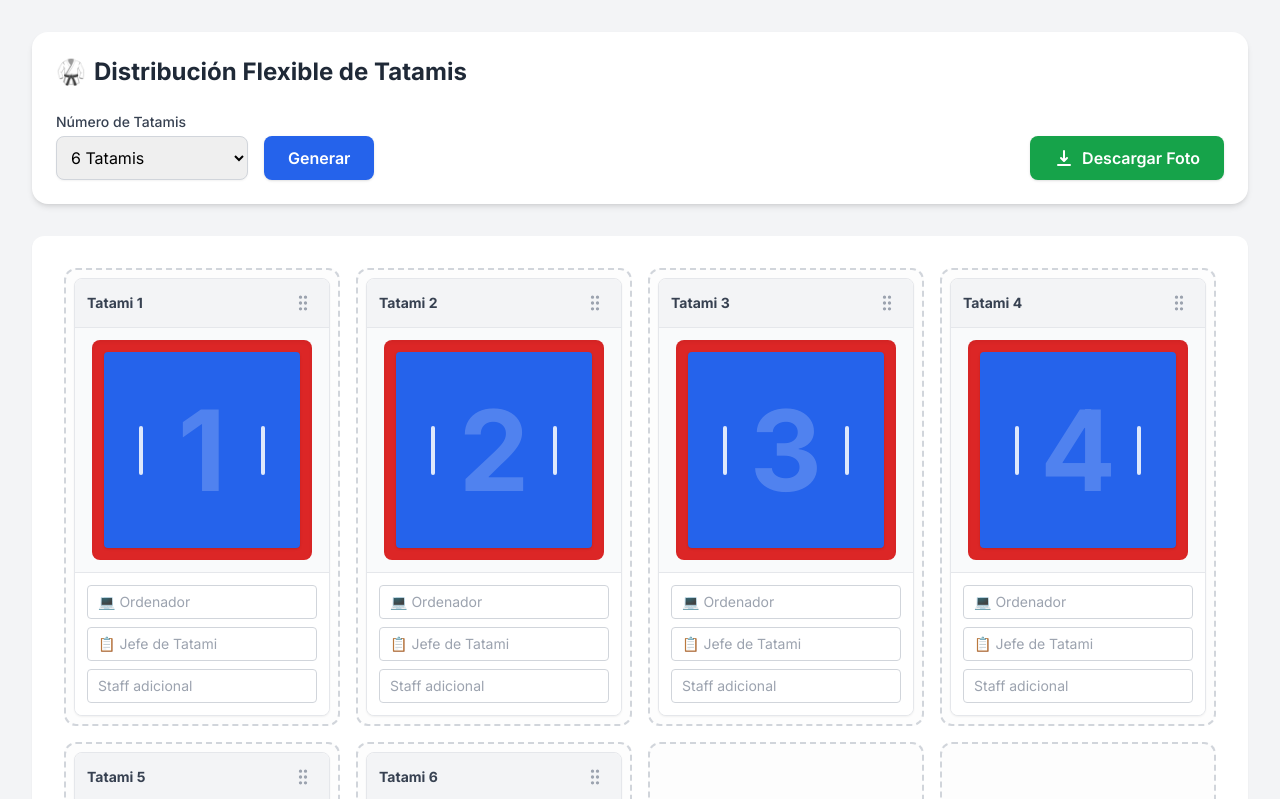
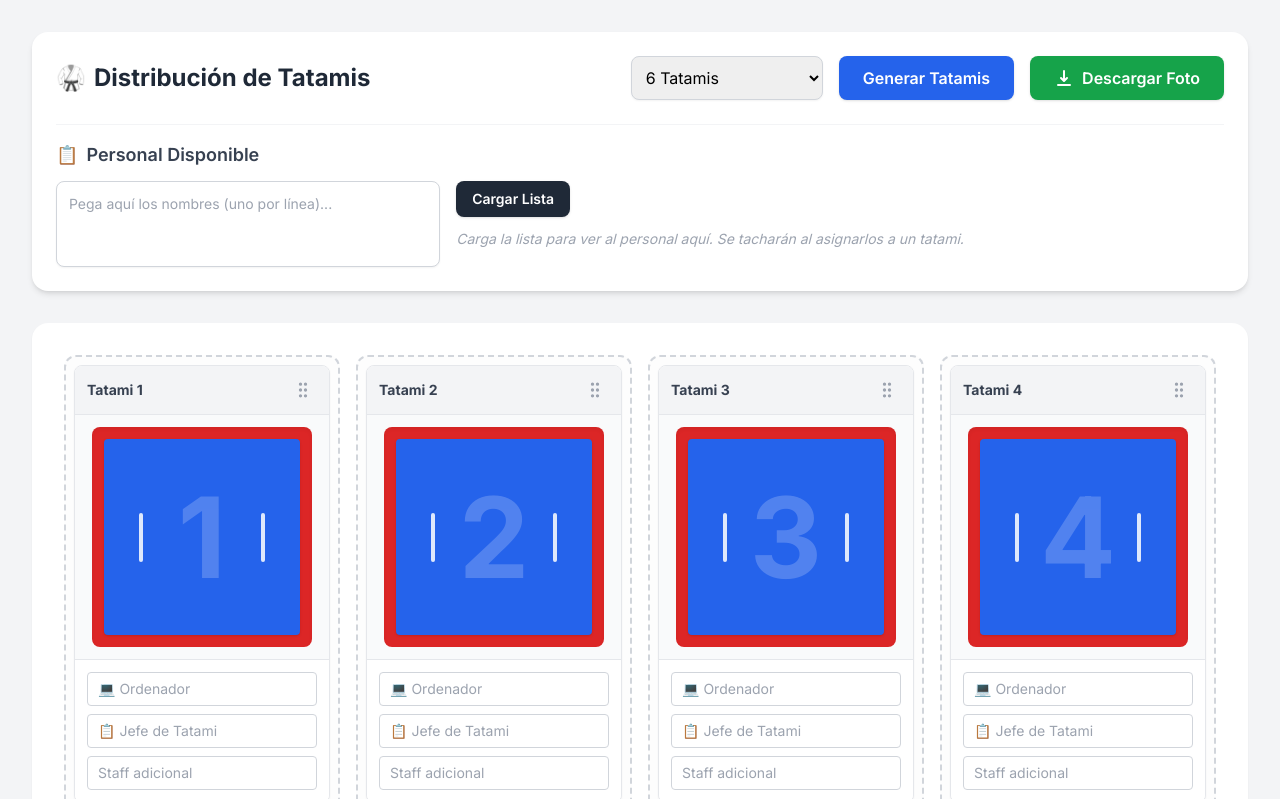
Before and after one commit to jesusroloredo-oss/tatamis, a plain HTML site: page index.html in a window 1280 px wide. Both pictures are taken after a click on the button "Descargar Foto". Shown: the top 799 px of the page. Drawn offline with nearby package versions, Linux system fonts and the light colour scheme.

Commit message:
Refactor comments and improve staff management UI
Updated comments for clarity and improved readability in the HTML structure. Adjusted button labels and added functionality for staff management.

```diff
--- a/index.html
+++ b/index.html
@@ -20,12 +20,12 @@
             background-color: #f3f4f6;
         }
 
-        /* Estilo para el texto principal del staff para asegurar lectura */
+        /* Sombra para mejorar la legibilidad de los nombres en el tatami */
         .text-shadow {
             text-shadow: 1px 1px 3px rgba(0,0,0,0.8), 0 0 5px rgba(0,0,0,0.6);
         }
 
-        /* Slots donde se colocan los tatamis (ahora ajustados para 4 columnas) */
+        /* Slots (huecos) de la cuadrícula de 4x4 */
         .slot {
             min-height: 380px;
             transition: border-color 0.2s, background-color 0.2s;
@@ -51,7 +51,7 @@
             cursor: grabbing;
         }
 
-        /* Reglas CSS exclusivas para el momento de exportar la foto */
+        /* Reglas de exportación para limpiar la imagen capturada */
         body.export-mode .inputs-container,
         body.export-mode .drag-handle {
             display: none !important;
@@ -60,27 +60,27 @@
         body.export-mode .slot {
             border-color: transparent !important;
             background-color: transparent !important;
-            min-height: auto !important; /* Evita espacios gigantes si hay columnas vacías */
+            min-height: auto !important;
         }
 
         body.export-mode #capture-area {
-            background-color: #ffffff; /* Fondo blanco limpio y profesional */
+            background-color: #ffffff;
             padding: 20px;
         }
     </style>
 </head>
 <body class="min-h-screen p-4 md:p-8 flex flex-col items-center">
 
+    <!-- Controles Superiores (NO salen en la foto) -->
     <div class="max-w-[1400px] w-full bg-white rounded-2xl shadow-md p-6 mb-8">
-        <h1 class="text-2xl font-bold text-gray-800 mb-6 flex items-center gap-2">
-            <span>🥋</span> Distribución Flexible de Tatamis
+        <div class="flex flex-col md:flex-row justify-between items-start md:items-center gap-4 mb-6">
+            <h1 class="text-2xl font-bold text-gray-800 flex items-center gap-2">
+                <span>🥋</span> Distribución de Tatamis
             </h1>
 
-        <div class="flex flex-col sm:flex-row gap-4 items-end">
+            <div class="flex flex-col sm:flex-row gap-4 w-full md:w-auto">
                 <div class="w-full sm:w-48">
-                <label class="block text-sm font-medium text-gray-700 mb-1">Número de Tatamis</label>
                     <select id="select-tatamis" class="w-full border-gray-300 rounded-lg shadow-sm border p-2.5 focus:ring-blue-500 focus:border-blue-500 outline-none">
-                    <!-- Ampliado hasta 16 por si usas todos los slots -->
                         <option value="1">1 Tatami</option>
                         <option value="2">2 Tatamis</option>
                         <option value="3">3 Tatamis</option>
@@ -101,20 +101,42 @@
                 </div>
 
                 <button id="btn-generar" class="w-full sm:w-auto bg-blue-600 hover:bg-blue-700 text-white font-semibold py-2.5 px-6 rounded-lg shadow transition-colors">
-                Generar
+                    Generar Tatamis
                 </button>
 
-            <button id="btn-descargar" class="w-full sm:w-auto bg-green-600 hover:bg-green-700 text-white font-semibold py-2.5 px-6 rounded-lg shadow transition-colors ml-auto flex items-center justify-center gap-2">
+                <button id="btn-descargar" class="w-full sm:w-auto bg-green-600 hover:bg-green-700 text-white font-semibold py-2.5 px-6 rounded-lg shadow transition-colors flex items-center justify-center gap-2">
                     <svg xmlns="http://www.w3.org/2000/svg" class="h-5 w-5" viewBox="0 0 20 20" fill="currentColor"><path fill-rule="evenodd" d="M3 17a1 1 0 011-1h12a1 1 0 110 2H4a1 1 0 01-1-1zm3.293-7.707a1 1 0 011.414 0L9 10.586V3a1 1 0 112 0v7.586l1.293-1.293a1 1 0 111.414 1.414l-3 3a1 1 0 01-1.414 0l-3-3a1 1 0 010-1.414z" clip-rule="evenodd" /></svg>
                     Descargar Foto
                 </button>
             </div>
         </div>
 
-    <!-- Área de Captura y Cuadrícula (Ahora 4 columnas: lg:grid-cols-4) -->
-    <div class="max-w-[1400px] w-full bg-white rounded-2xl shadow-sm p-4 overflow-hidden rounded-xl">
+        <!-- Sección de Personal Disponible -->
+        <div class="mt-4 pt-4 border-t border-gray-100">
+            <h2 class="text-lg font-semibold text-gray-700 mb-3 flex items-center gap-2">
+                <span>📋</span> Personal Disponible
+            </h2>
+            <div class="flex flex-col sm:flex-row gap-4 items-start">
+                <textarea id="staff-textarea" rows="3" class="w-full sm:w-1/3 border border-gray-300 rounded-lg p-3 text-sm focus:ring-blue-500 focus:border-blue-500 outline-none resize-none shadow-sm" placeholder="Pega aquí los nombres (uno por línea)..."></textarea>
+
+                <div class="w-full sm:w-2/3 flex flex-col items-start gap-3">
+                    <button id="btn-cargar-staff" class="bg-gray-800 hover:bg-gray-900 text-white font-semibold py-2 px-4 rounded-lg text-sm transition-colors shadow">
+                        Cargar Lista
+                    </button>
+                    <!-- Contenedor donde aparecerán las etiquetas de personal -->
+                    <div id="staff-badges" class="flex flex-wrap gap-2 w-full">
+                        <span class="text-gray-400 text-sm italic">Carga la lista para ver al personal aquí. Se tacharán al asignarlos a un tatami.</span>
+                    </div>
+                </div>
+            </div>
+        </div>
+    </div>
+
+    <!-- Área de Captura (Esto ES lo que sale en la foto) -->
+    <div class="max-w-[1400px] w-full bg-white rounded-2xl shadow-sm p-4 overflow-hidden">
+        <!-- Cuadrícula 4x4 (16 slots fijos) -->
         <div id="capture-area" class="grid grid-cols-1 sm:grid-cols-2 lg:grid-cols-4 gap-4 p-4 rounded-xl">
-            <!-- Los 16 slots se generarán dinámicamente aquí -->
+            <!-- Los 16 slots se inyectarán aquí -->
         </div>
     </div>
 
@@ -125,16 +147,74 @@
             const btnDescargar = document.getElementById('btn-descargar');
             const selectTatamis = document.getElementById('select-tatamis');
 
-            // 1. Lógica de inicialización: Crear los 16 slots fijos para 4x4
+            // Elementos del Personal
+            const staffTextarea = document.getElementById('staff-textarea');
+            const btnCargarStaff = document.getElementById('btn-cargar-staff');
+            const staffBadgesContainer = document.getElementById('staff-badges');
+            let staffList = [];
+
+            // 1. Lógica del Personal Disponible
+            btnCargarStaff.addEventListener('click', () => {
+                const text = staffTextarea.value;
+                // Separar por líneas, quitar espacios vacíos y filtrar líneas en blanco
+                staffList = text.split('\n').map(n => n.trim()).filter(n => n.length > 0);
+                renderStaffBadges();
+                checkStaffCrossOut(); // Comprobar por si ya hay gente asignada
+            });
+
+            function renderStaffBadges() {
+                staffBadgesContainer.innerHTML = '';
+                if (staffList.length === 0) {
+                    staffBadgesContainer.innerHTML = '<span class="text-gray-400 text-sm italic">Lista vacía.</span>';
+                    return;
+                }
+
+                staffList.forEach(name => {
+                    const badge = document.createElement('span');
+                    // Estilos por defecto (no tachado)
+                    badge.className = 'staff-badge bg-blue-100 text-blue-800 border border-blue-200 text-sm font-medium px-2.5 py-1 rounded-md transition-all duration-300';
+                    badge.textContent = name;
+                    staffBadgesContainer.appendChild(badge);
+                });
+            }
+
+            // 2. Función de tachado automático
+            function checkStaffCrossOut() {
+                // Obtener TODO el texto de todos los inputs de los tatamis
+                const allInputs = document.querySelectorAll('.tatami-input');
+                let globalText = '';
+                allInputs.forEach(inp => {
+                    globalText += ' ' + inp.value.toLowerCase();
+                });
+
+                // Revisar cada etiqueta de personal
+                const badges = document.querySelectorAll('.staff-badge');
+                badges.forEach(badge => {
+                    const name = badge.textContent.toLowerCase();
+
+                    // Si el nombre del badge está contenido en lo que se ha escrito en los tatamis...
+                    if (globalText.includes(name)) {
+                        // Tachar visualmente
+                        badge.classList.remove('bg-blue-100', 'text-blue-800', 'border-blue-200');
+                        badge.classList.add('bg-gray-100', 'text-gray-400', 'line-through', 'border-gray-200');
+                    } else {
+                        // Restaurar (no tachado)
+                        badge.classList.add('bg-blue-100', 'text-blue-800', 'border-blue-200');
+                        badge.classList.remove('bg-gray-100', 'text-gray-400', 'line-through', 'border-gray-200');
+                    }
+                });
+            }
+
+            // 3. Inicializar los 16 huecos (Grid 4x4)
             function inicializarSlots() {
-                captureArea.innerHTML = ''; // Limpiar el contenedor principal
+                captureArea.innerHTML = '';
                 for (let i = 1; i <= 16; i++) {
                     const slot = document.createElement('div');
                     slot.className = 'slot border-2 border-dashed border-gray-300 rounded-xl p-2 flex flex-col gap-2 bg-gray-50 bg-opacity-40';
                     slot.id = `slot-${i}`;
                     captureArea.appendChild(slot);
 
-                    // SortableJS en cada hueco
+                    // Hacer cada hueco arrastrable
                     new Sortable(slot, {
                         group: 'shared',
                         animation: 150,
@@ -146,22 +226,17 @@
                 }
             }
 
-            // 2. Generar y pintar tatamis nuevos
+            // 4. Generar tarjetas de Tatamis
             function generarTatamis() {
                 const cantidad = parseInt(selectTatamis.value);
                 const slots = document.querySelectorAll('.slot');
 
-                // PRIMERO: Vaciar todos los slots para evitar duplicados residuales
-                slots.forEach(slot => {
-                    slot.innerHTML = '';
-                });
+                // Limpiar todos los slots antes de generar
+                slots.forEach(slot => { slot.innerHTML = ''; });
 
-                // SEGUNDO: Crear y colocar las tarjetas
                 for (let i = 1; i <= cantidad; i++) {
                     const tarjetaHTML = `
                         <div class="tarjeta-tatami bg-white border border-gray-200 rounded-lg overflow-hidden shadow-sm flex flex-col h-full" data-id="${i}">
-
-                            <!-- Cabecera -->
                             <div class="bg-gray-100 px-3 py-2.5 flex items-center justify-between border-b border-gray-200">
                                 <span class="font-bold text-gray-700 text-sm">Tatami ${i}</span>
                                 <div class="drag-handle text-gray-400 hover:text-gray-600 transition-colors p-1">
@@ -169,70 +244,63 @@
                                 </div>
                             </div>
 
-                            <!-- Gráfico del Tatami -->
                             <div class="p-3 flex-grow flex items-center justify-center bg-gray-50">
-                                <!-- Área de seguridad exterior ROJA -->
+                                <!-- Borde Rojo exterior -->
                                 <div class="w-full aspect-square max-w-[220px] bg-red-600 rounded-lg p-3 relative shadow-inner">
-                                    <!-- Área de combate interior AZUL -->
+                                    <!-- Centro Azul interior -->
                                     <div class="w-full h-full bg-blue-600 rounded relative flex items-center justify-center overflow-hidden shadow">
 
-                                        <!-- Número de marca de agua difuminado en el fondo -->
+                                        <!-- Marca de agua numérica -->
                                         <div class="absolute inset-0 flex items-center justify-center pointer-events-none select-none">
                                             <span class="text-[7rem] font-black text-white opacity-20">${i}</span>
                                         </div>
 
-                                        <!-- Líneas de kumite -->
                                         <div class="linea-kumite linea-izquierda"></div>
                                         <div class="linea-kumite linea-derecha"></div>
 
-                                        <!-- Textos superpuestos con los roles (z-10 para estar por encima del número) -->
+                                        <!-- Texto superpuesto -->
                                         <div id="texto-tatami-${i}" class="relative z-10 text-white text-center text-shadow font-semibold text-xs sm:text-sm w-full px-1 leading-relaxed break-words">
-                                            <!-- Aquí se inyectan los nombres mediante JS -->
                                         </div>
                                     </div>
                                 </div>
                             </div>
 
-                            <!-- Controles (Inputs) que se ocultan en la foto -->
+                            <!-- Controles Inferiores de cada Tatami -->
                             <div class="inputs-container p-3 border-t border-gray-200 bg-white space-y-2">
-                                <div>
                                 <input type="text" id="input-ordenador-${i}" data-target="${i}" placeholder="💻 Ordenador" class="tatami-input w-full border border-gray-300 rounded px-2.5 py-1.5 text-xs sm:text-sm focus:ring-2 focus:ring-blue-500 outline-none">
-                                </div>
-                                <div>
                                 <input type="text" id="input-jefe-${i}" data-target="${i}" placeholder="📋 Jefe de Tatami" class="tatami-input w-full border border-gray-300 rounded px-2.5 py-1.5 text-xs sm:text-sm focus:ring-2 focus:ring-blue-500 outline-none">
-                                </div>
-                                <div>
                                 <input type="text" id="input-staff-${i}" data-target="${i}" placeholder="Staff adicional" class="tatami-input w-full border border-gray-300 rounded px-2.5 py-1.5 text-xs sm:text-sm focus:ring-2 focus:ring-blue-500 outline-none">
-                                </div>
                             </div>
                         </div>
                     `;
 
                     document.getElementById(`slot-${i}`).innerHTML = tarjetaHTML;
-                    // Actualizar el texto por primera vez para asegurar que esté limpio
                     actualizarTextoTatami(i);
                 }
+
+                // Al generar nuevos tatamis, comprobar tachados
+                checkStaffCrossOut();
             }
 
-            // 3. Escuchar la escritura en vivo en toda la cuadrícula
+            // 5. Escuchar inputs para actualizar gráficos y lista de personal
             captureArea.addEventListener('input', (e) => {
                 if (e.target.classList.contains('tatami-input')) {
                     const id = e.target.getAttribute('data-target');
                     actualizarTextoTatami(id);
+                    checkStaffCrossOut(); // Llama a la comprobación de tachado en tiempo real
                 }
             });
 
             function actualizarTextoTatami(id) {
-                // Obtenemos los valores. El ? verifica que el input exista
                 const ordenador = document.getElementById(`input-ordenador-${id}`)?.value.trim() || '';
                 const jefe = document.getElementById(`input-jefe-${id}`)?.value.trim() || '';
                 const staff = document.getElementById(`input-staff-${id}`)?.value.trim() || '';
 
                 let lineas = [];
-                // Orden de prioridad visual: Ordenador, Jefe, Staff
                 if (ordenador) lineas.push(`💻 ${ordenador}`);
                 if (jefe) lineas.push(`📋 ${jefe}`);
                 if (staff) {
+                    // Si hay varios nombres separados por comas en el staff, se ponen en líneas nuevas
                     const staffFormat = staff.split(',').map(s => s.trim()).join('<br>');
                     lineas.push(staffFormat);
                 }
@@ -243,21 +311,21 @@
                 }
             }
 
-            // 4. Exportar a imagen limpia
+            // 6. Descarga de Imagen
             btnDescargar.addEventListener('click', async () => {
                 const textoOriginal = btnDescargar.innerHTML;
                 btnDescargar.innerHTML = '📸 Procesando...';
                 btnDescargar.disabled = true;
 
-                // Aplicamos la clase para borrar los bordes y ocultar cajas de texto
+                // Ocultar inputs y bordes
                 document.body.classList.add('export-mode');
 
-                // Darle tiempo al navegador para ocultar los elementos visualmente
+                // Esperar un instante para que el navegador aplique el CSS
                 await new Promise(resolve => setTimeout(resolve, 300));
 
                 try {
                     const canvas = await html2canvas(captureArea, {
-                        scale: 2, // Alta resolución
+                        scale: 2,
                         backgroundColor: '#ffffff',
                         logging: false
                     });
@@ -270,17 +338,16 @@
                     console.error("Error capturando la imagen:", error);
                     alert("Ocurrió un problema al exportar la foto.");
                 } finally {
-                    // Restauramos la vista de edición
                     document.body.classList.remove('export-mode');
                     btnDescargar.innerHTML = textoOriginal;
                     btnDescargar.disabled = false;
                 }
             });
 
-            // 5. Inicializar la app
+            // Iniciar por primera vez
             inicializarSlots();
             btnGenerar.addEventListener('click', generarTatamis);
-            generarTatamis(); // Crea el estado por defecto al cargar
+            generarTatamis();
         });
     </script>
 </body>
```
Lines whose indentation alone changed are shown as unchanged.
